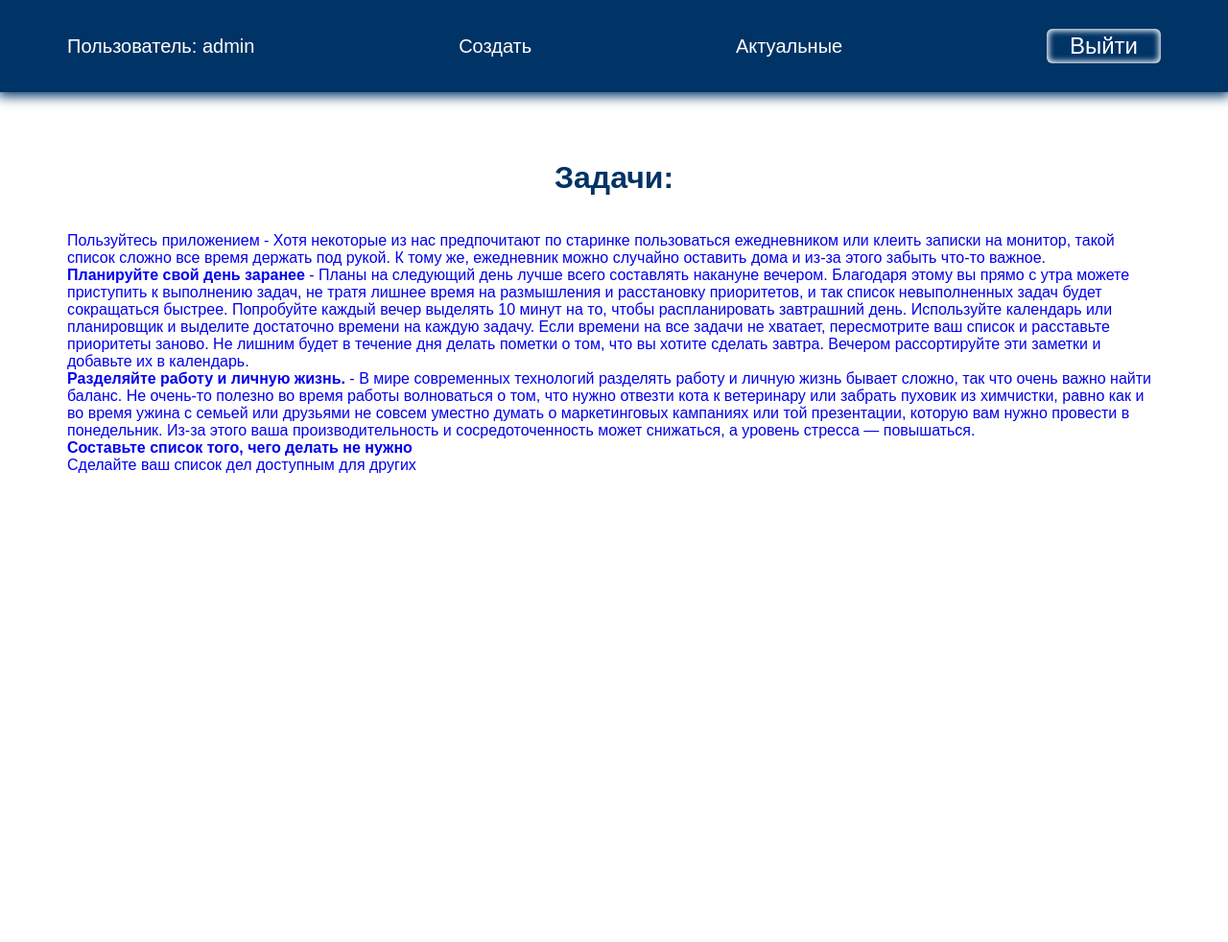
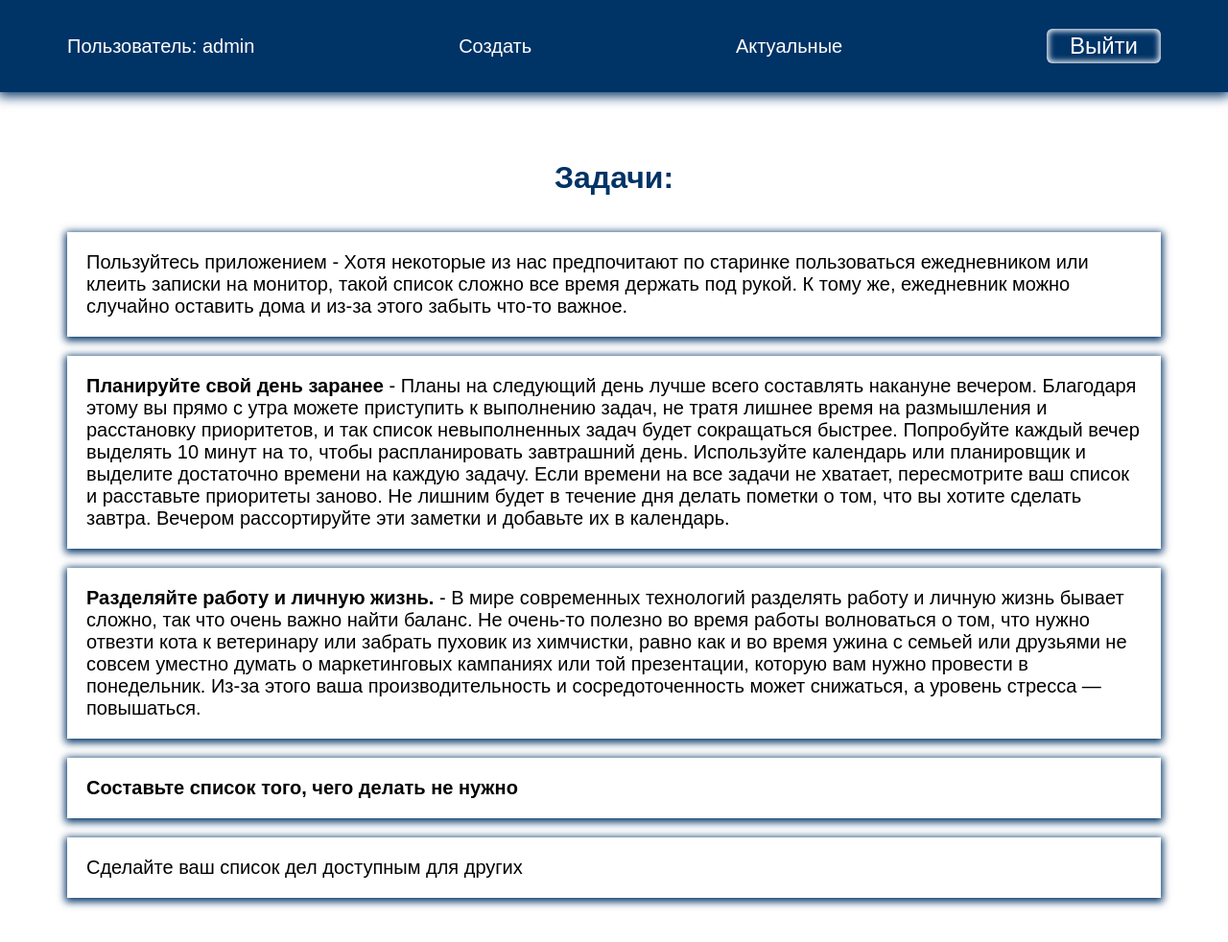
Before and after one commit to StanislavPopovSP/Django_third_progect_todos, a Django app: page /current/ in a window 1280 px wide. Shown: the whole page at 96% size. Before the commit the page ends 493 px from the top, so only its background shows below. Run offline with Django 4.2, Linux system fonts and the light colour scheme; a user stored in the database is signed in; data comes from the database, SQL or seed files in the repository.

Commit message:
Добавил стили для списка задач

```diff
--- a/todos/todo/static/css/style.css
+++ b/todos/todo/static/css/style.css
@@ -78,3 +78,14 @@ input {
     border: none;
     color: #FFF;
 }
+.content li {
+    box-shadow: 0 2px 8px 2px #003366; /*Попробуем отделить за счет тени, 0 сдвиг по оси x 2px по оси y 8 px это размытие тени 2px это расширение тени */
+    margin-bottom: 20px;
+    font-size: 20px;
+}
+.content a {
+    color: #000;
+    display: block; /*сделаем блочным*/
+    padding: 20px;
+    box-sizing: border-box;
+}
```
